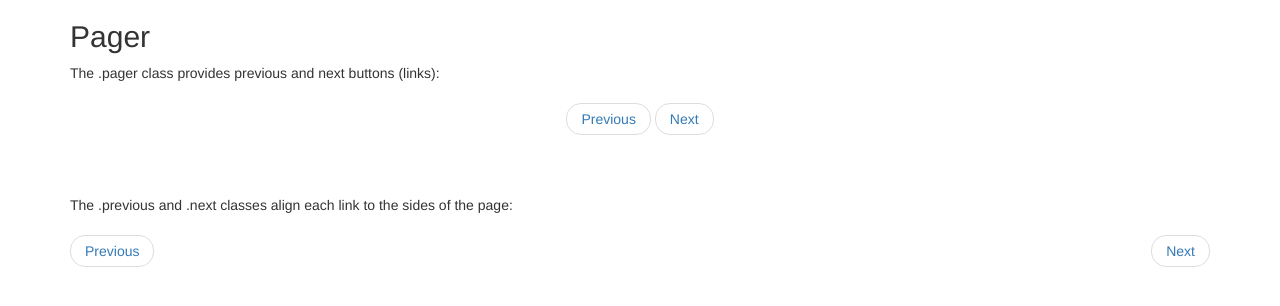
After one commit to rkpust/Bootstrap3Practise, a PHP site: page /BSpager.php in a window 1280 px wide. The commit adds this page. Shown: the top 306 px of the page. Run offline with PHP 8.4, Linux system fonts and the light colour scheme.

Commit message:
BS Pager Examples

```diff
--- /dev/null
+++ b/BSpager.php
@@ -0,0 +1,37 @@
+<!DOCTYPE html>
+<html lang="en">
+<head>
+	<meta charset="utf-8">
+	<meta name="viewport" content="width=device-width,  initial-scale=1">
+	<title>BS Pager Examples</title>
+	<link rel="stylesheet" href="css/bootstrap.min.css">
+	<script type="text/javascript" src="js/bootstrap.min.js"></script>
+	<script type="text/javascript" src="js/vendor/jquery-1.12.0.min.js"></script>
+</head>
+
+<body>
+
+	<div class="container">
+		<h2>Pager</h2>
+		<p>The .pager class provides previous and next buttons (links):</p>
+		<ul class="pager">
+			<li><a href="#">Previous</a></li>
+			<li><a href="#">Next</a></li>
+
+		</ul>
+
+		<br>
+		<br>
+
+		<p>The .previous and .next classes align each link to the sides of the page:</p>
+		<ul class="pager">
+			<li class="previous"><a href="#">Previous</a></li>
+			<li class="next"><a href="#">Next</a></li>
+
+		</ul>
+
+
+     </div>
+
+</body>
+</html>
--- a/index.php
+++ b/index.php
@@ -71,6 +71,9 @@
 			<a href="BSpagination.php"> <button type="button" class="
 				btn btn-danger">BS Pagination</button> </a>
 
+			<a href="BSpager.php"> <button type="button" class="
+				btn btn-link">BS Pager</button> </a>
+
 
 			</div>
 
```
